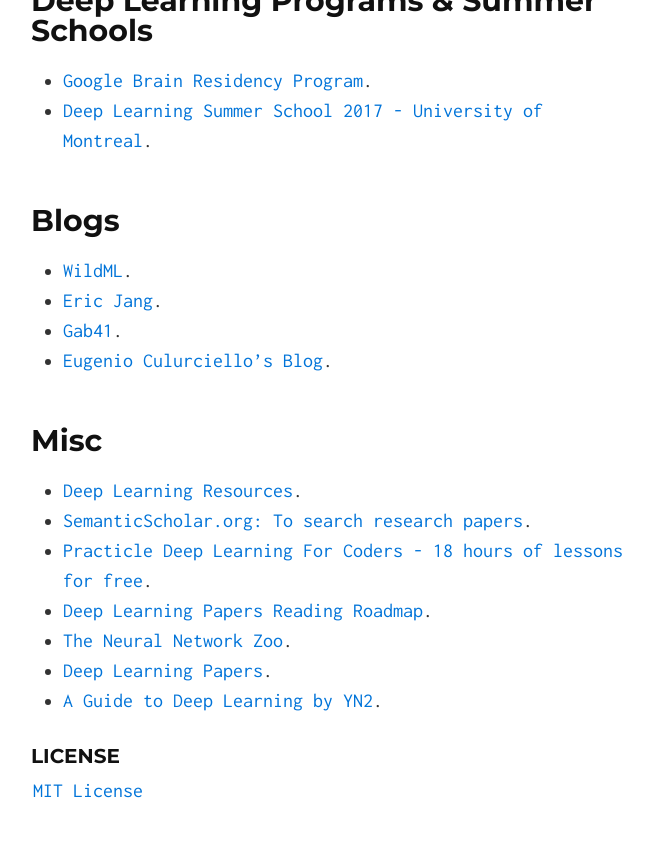
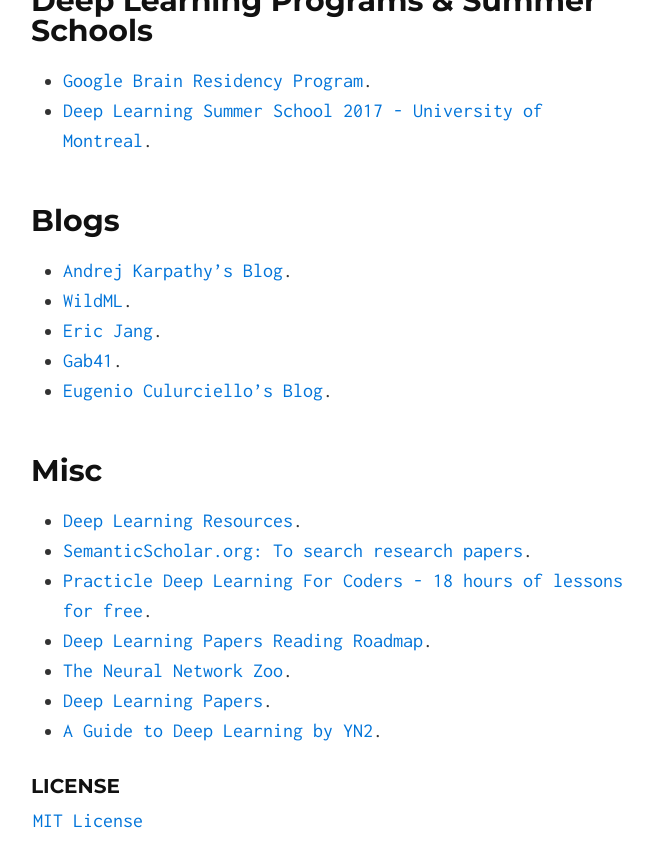
Before and after one commit to deepboun/deepboun.github.io, a Jekyll site: the page built from index.md, in a window 1280 px wide and 900 px high, scrolled down 1824 px. Shown: the top 867 px of the window, without its empty margins (307-960 px from the left). Built offline with Jekyll 4.4.1, drawn with Linux system fonts in a browser that asks for light colours.

Commit message:
added karpathys blog

```diff
--- a/index.md
+++ b/index.md
@@ -45,6 +45,7 @@
 * [Deep Learning Summer School 2017 - University of Montreal](https://mila.umontreal.ca/en/cours/deep-learning-summer-school-2017/).
 
 ## Blogs
+* [Andrej Karpathy's Blog](http://karpathy.github.io/).
 * [WildML](http://www.wildml.com/).
 * [Eric Jang](http://blog.evjang.com/).
 * [Gab41](https://gab41.lab41.org).
```
